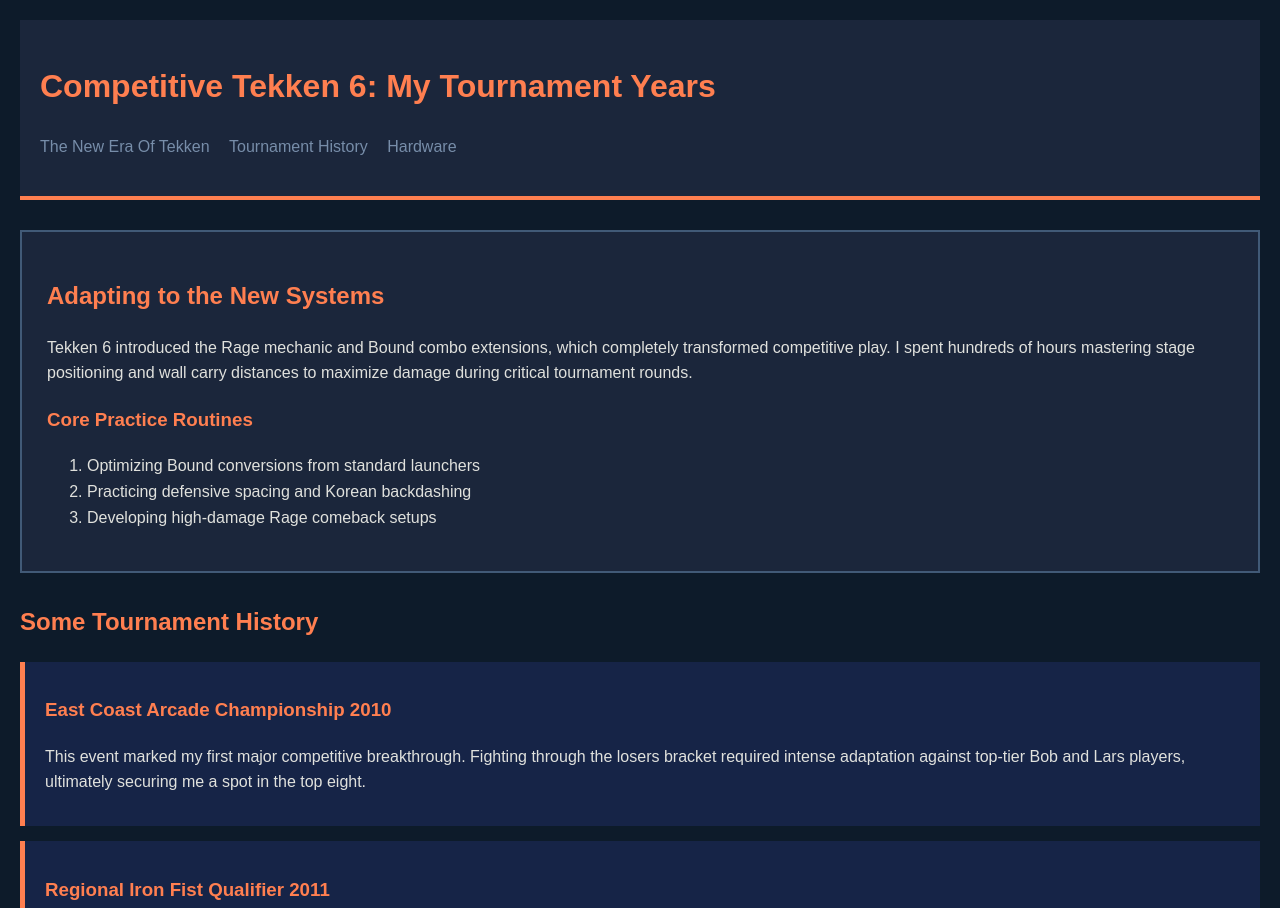
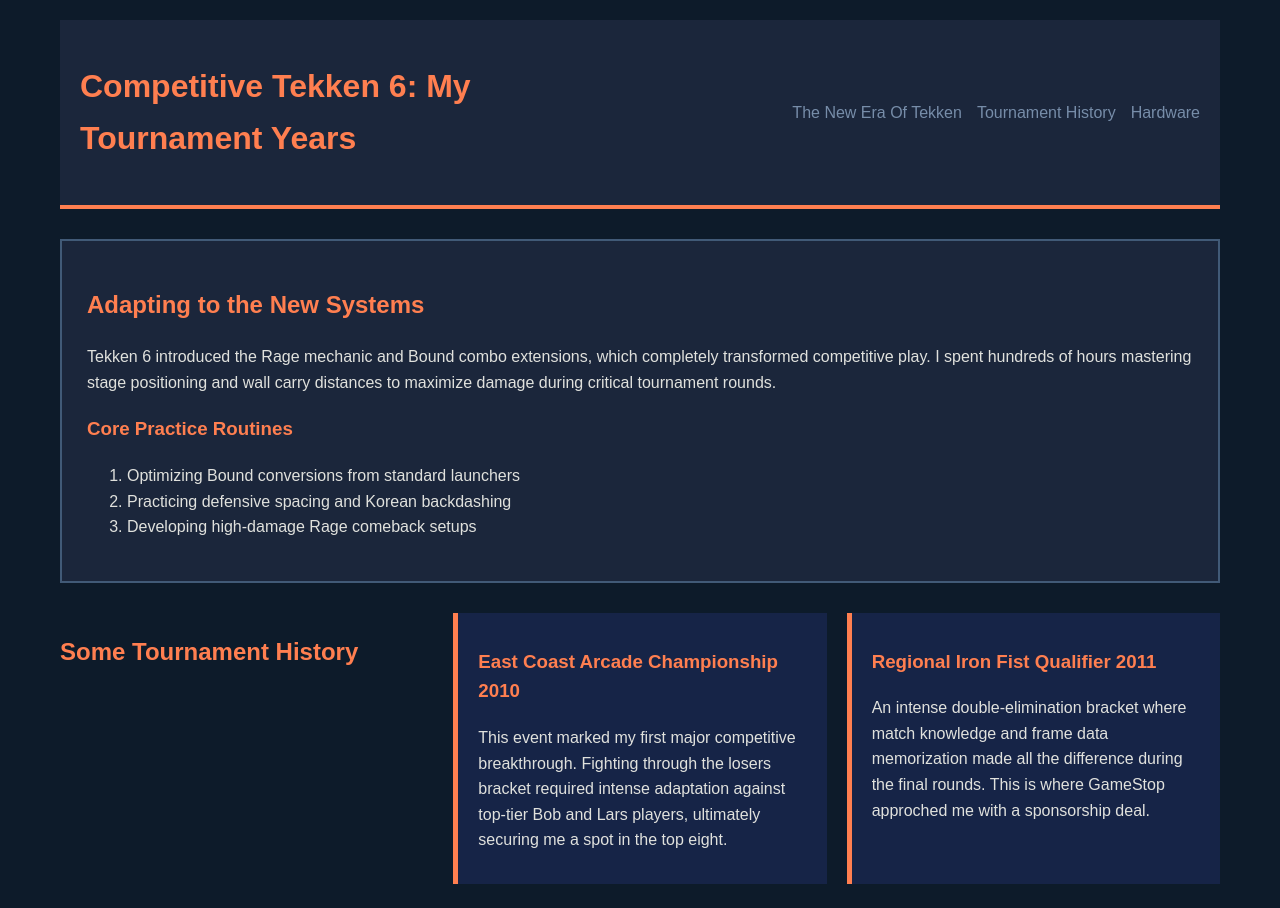
Before and after one commit to StephenVela88/Dev-140, a plain HTML site: page Homework 1/Homework1.html in a window 1280 px wide. Shown: the top 908 px of the page. Drawn offline with Linux system fonts and the light colour scheme.

Commit message:
Homework 3

```diff
--- a/Homework 1/Homework1.css
+++ b/Homework 1/Homework1.css
@@ -1,10 +1,16 @@
+/* Update for Homework 3 changes */
+* {
+    box-sizing: border-box;
+}
+
 body {
     background-color: #0d1b2a;
     color: #e0e1dd;
     font-family: Arial, sans-serif;
     line-height: 1.6;
-    margin: 0;
-    padding: 20px;
+    margin: 0 auto;
+    max-width: 1200px;
+    padding: 15px;
 }
 
 header {
@@ -12,20 +18,32 @@
     border-bottom: 4px solid #ff7f50;
     margin-bottom: 30px;
     padding: 20px;
+    display: flex;
+    flex-direction: column;
+    align-items: center;
+    text-align: center;
 }
 
 h1, h2, h3 {
     color: #ff7f50;
 }
 
+nav {
+    width: 100%;
+}
+
 nav ul {
     list-style-type: none;
     padding: 0;
+    margin: 0;
+    display: flex;
+    flex-direction: column;
+    gap: 15px;
+    align-items: center;
 }
 
 nav li {
-    display: inline-block;
-    margin-right: 15px;
+    margin: 0;
 }
 
 a {
@@ -46,12 +64,15 @@
 
 #tournaments {
     margin: 30px 0;
+    display: grid;
+    grid-template-columns: 1fr;
+    gap: 20px;
 }
 
 .event-card {
     background-color: #162447;
     border-left: 5px solid #ff7f50;
-    margin: 15px 0;
+    margin: 0;
     padding: 15px 20px;
 }
 
@@ -60,7 +81,9 @@
     border: 3px solid #ff7f50;
     margin: 15px 0;
     max-width: 100%;
+    height: auto;
     padding: 5px;
+    display: block;
 }
 
 footer {
@@ -69,3 +92,32 @@
     padding-top: 20px;
     text-align: center;
 }
+
+/* Tablet (768px and up) */
+@media (min-width: 768px) {
+    body {
+        padding: 20px;
+    }
+
+    header {
+        flex-direction: row;
+        justify-content: space-between;
+        text-align: left;
+    }
+
+    nav ul {
+        flex-direction: row;
+        justify-content: flex-end;
+    }
+
+    #tournaments {
+        grid-template-columns: repeat(2, 1fr);
+    }
+}
+
+/* Desktop (1200px and up) */
+@media (min-width: 1200px) {
+    #tournaments {
+        grid-template-columns: repeat(3, 1fr);
+    }
+}
```
